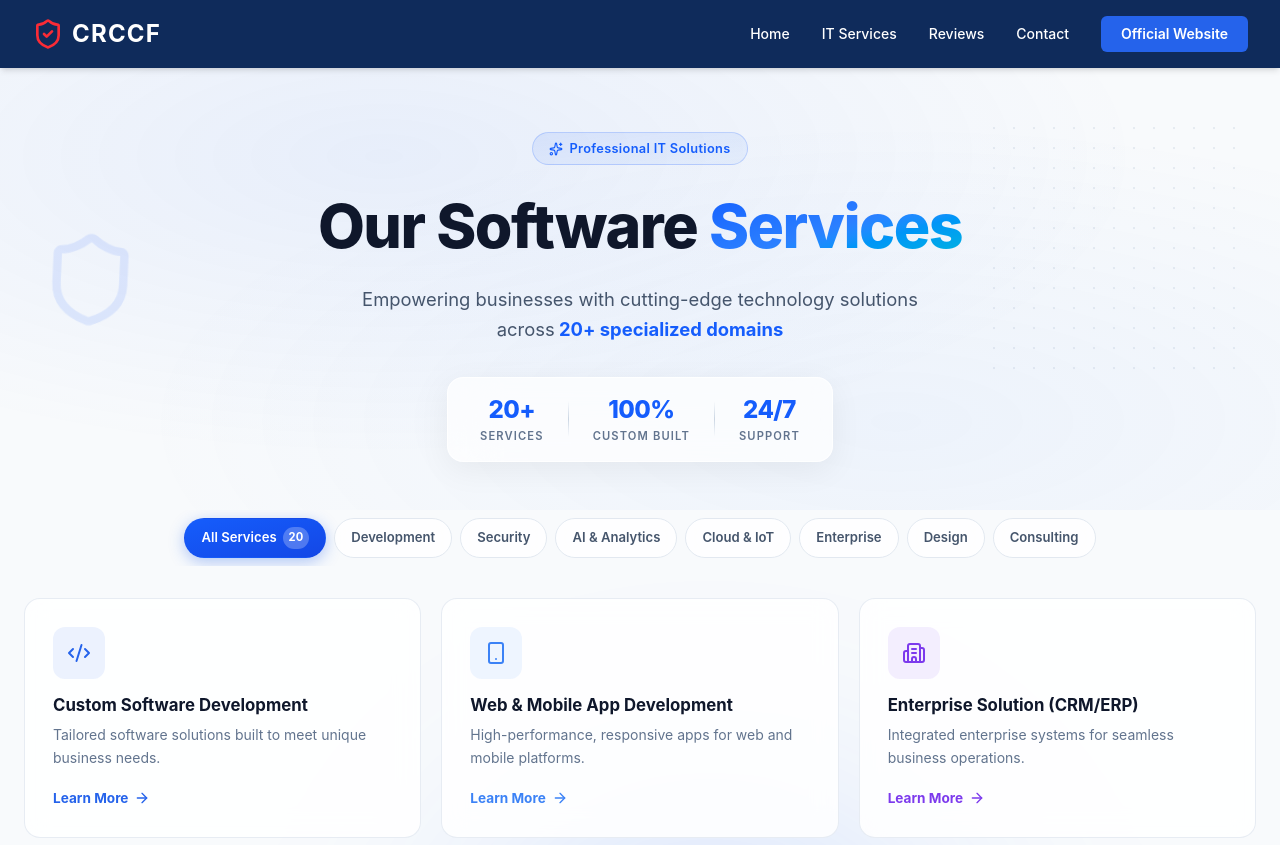
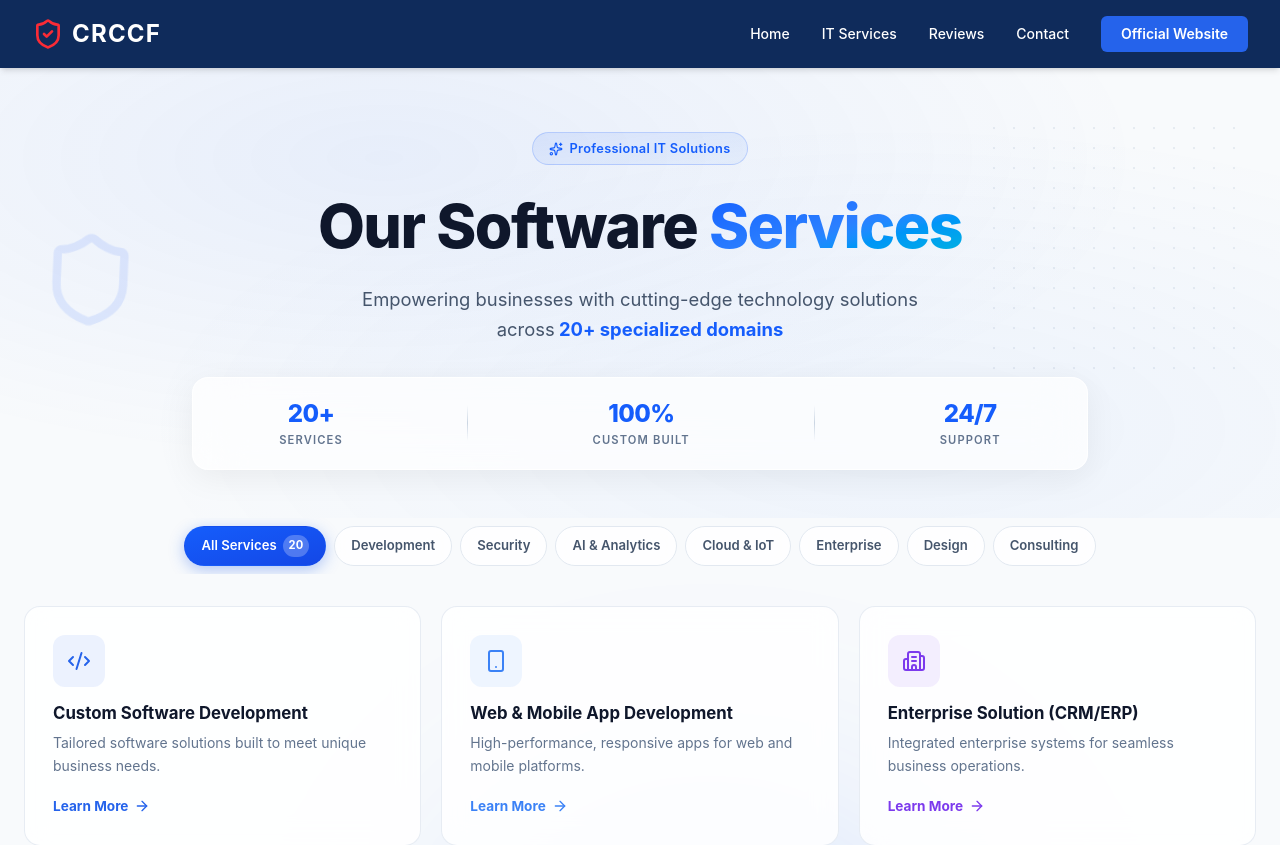
Before and after one commit to abhinandansgit/abhinandan-crccf, a React (Vite) app: page /it-services in a window 1280 px wide. Shown: the top 845 px of the page. Built offline with nearby package versions, Linux system fonts and the light colour scheme.

Commit message:
Refined ITServices hero section layout and spacing

```diff
--- a/src/pages/ITServices.jsx
+++ b/src/pages/ITServices.jsx
@@ -141,7 +141,7 @@ export default function ITServices() {
       {/* Hero Section */}
       <section ref={heroRef} className="relative pt-8 md:pt-16 px-6 pb-12 text-center overflow-hidden z-10">
         <div className="absolute inset-0 bg-[radial-gradient(ellipse_at_30%_20%,rgba(37,99,235,0.08)_0%,transparent_60%),radial-gradient(ellipse_at_70%_80%,rgba(59,130,246,0.06)_0%,transparent_60%)] pointer-events-none" />
-        <div className={`max-w-[800px] mx-auto transition-all duration-1000 ease-[cubic-bezier(0.16,1,0.3,1)] ${heroVisible ? 'opacity-100 translate-y-0' : 'opacity-0 translate-y-10'}`}>
+        <div className={`max-w-5xl mx-auto transition-all duration-1000 ease-[cubic-bezier(0.16,1,0.3,1)] ${heroVisible ? 'opacity-100 translate-y-0' : 'opacity-0 translate-y-10'}`}>
           <div className="inline-flex items-center gap-1.5 py-1.5 px-4 bg-gradient-to-br from-blue-600/10 to-blue-500/5 border border-blue-600/20 rounded-full text-[0.8rem] font-semibold text-blue-600 mb-6 tracking-wide">
             <Sparkles size={14} /> Professional IT Solutions
           </div>
@@ -152,7 +152,7 @@ export default function ITServices() {
             Empowering businesses with cutting-edge technology solutions across
             <strong className="text-blue-600 font-bold"> 20+ specialized domains</strong>
           </p>
-          <div className="inline-flex items-center gap-3 sm:gap-6 py-3 sm:py-4 px-4 sm:px-8 bg-white/70 backdrop-blur-xl border border-white/80 rounded-xl sm:rounded-2xl shadow-[0_8px_32px_rgba(0,0,0,0.06)] flex-wrap justify-center">
+          <div className="flex items-center gap-4 sm:gap-12 py-3 sm:py-5 px-6 sm:px-12 bg-white/70 backdrop-blur-xl border border-white/80 rounded-xl sm:rounded-2xl shadow-[0_8px_32px_rgba(0,0,0,0.06)] flex-wrap justify-center sm:justify-around max-w-4xl mx-auto">
             <div className="flex flex-col items-center gap-0.5">
               <span className="text-xl sm:text-2xl font-extrabold text-blue-600 tracking-tight">20+</span>
               <span className="text-[0.6rem] sm:text-[0.7rem] font-semibold text-slate-500 uppercase tracking-widest">Services</span>
```
